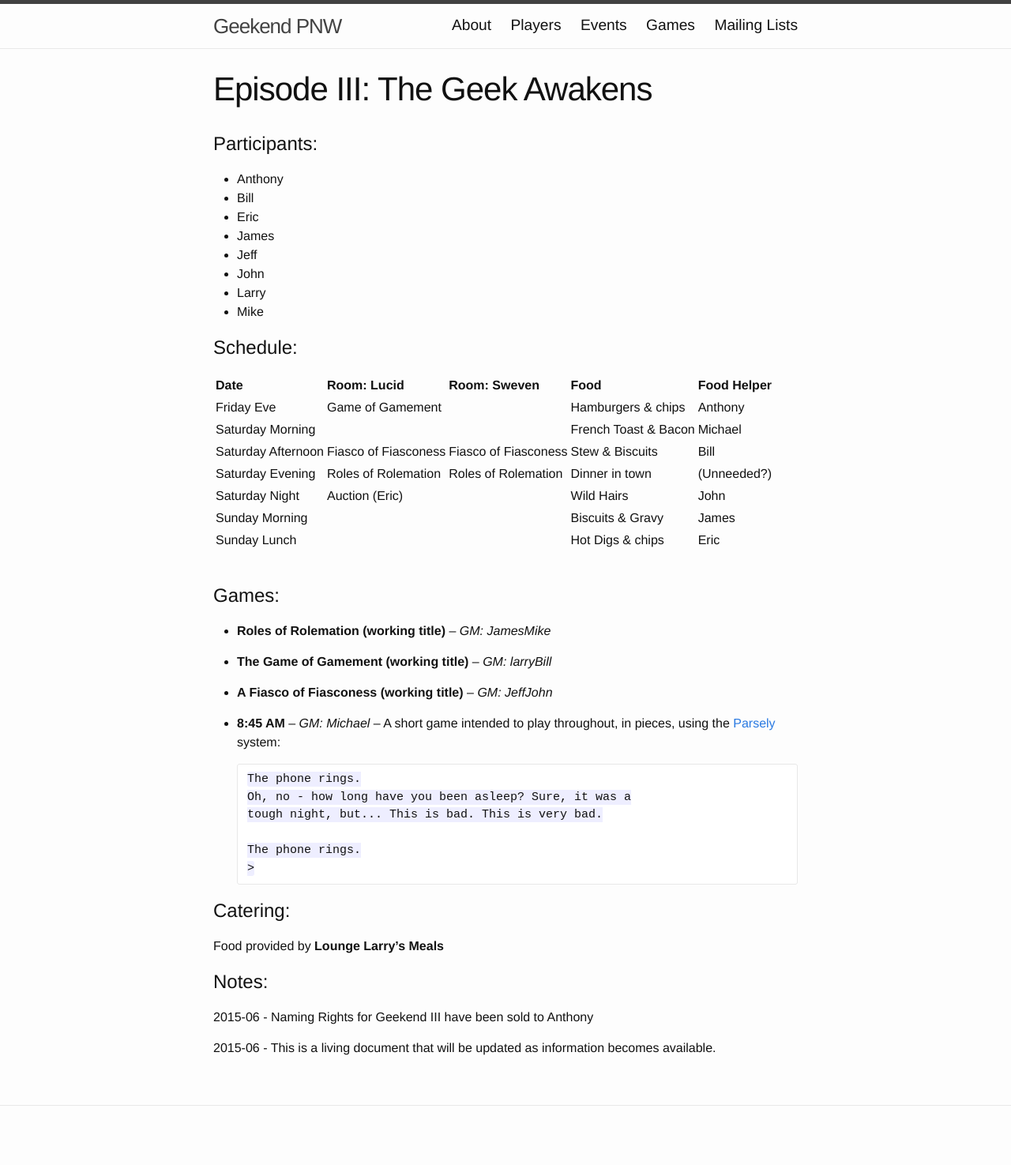
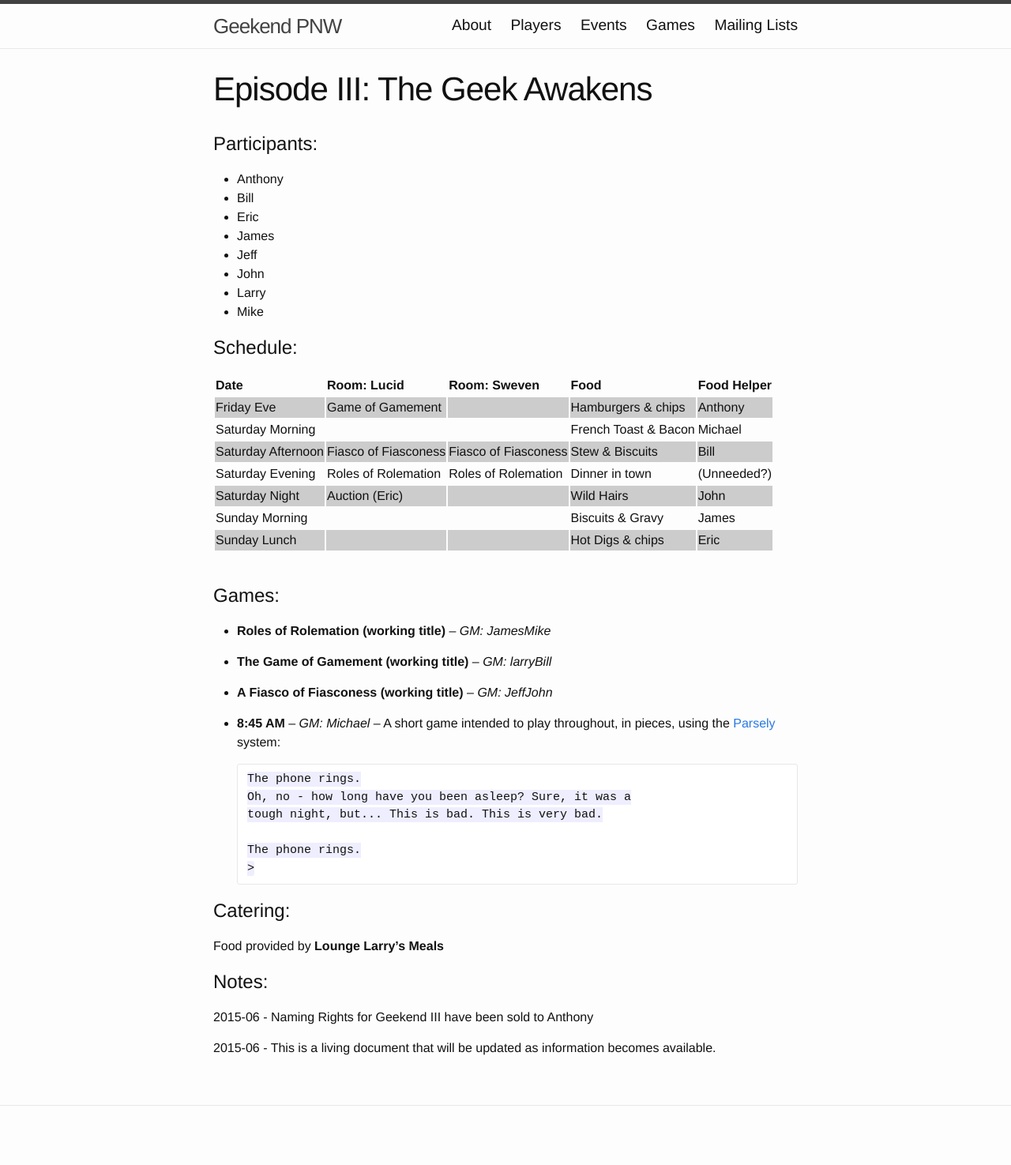
Before and after one commit to Geekend-PNW/geekend-pnw.github.com, a Jekyll site: the page built from events/2016-06-geekend.md, in a window 1280 px wide. Shown: the whole page at 79% size. Built offline with Jekyll 4.4.1, drawn with Linux system fonts in a browser that asks for light colours.

Commit message:
stripe the table

```diff
--- a/css/custom.css
+++ b/css/custom.css
@@ -19,4 +19,6 @@ h2 {
     font-size: 120%
 }
 
+tbody tr:nth-child(odd) { background: #ccc; }
+
 table { margin-bottom: 5%;}
```
